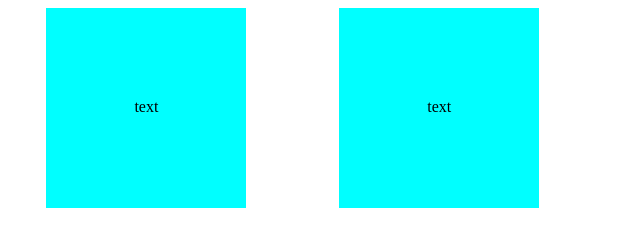
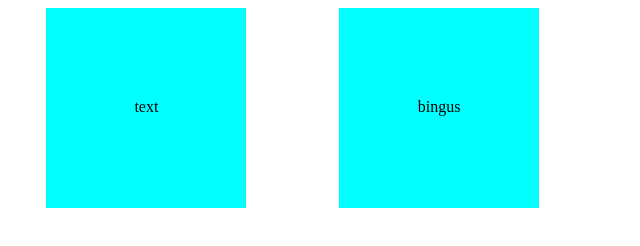
Before and after one commit to Azine275/Azine275.github.io, a plain HTML site: page index.html in a window 1280 px wide. Shown: the full height of the page, 640-1280 px from the left. Drawn offline with Linux system fonts and the light colour scheme.

Commit message:
more testing

```diff
--- a/index.html
+++ b/index.html
@@ -20,7 +20,7 @@
             <p> text</p>
         </div>
         <div class="box">
-            <p> text</p>
+            <p> bingus</p>
         </div>
     </div>
 
```
